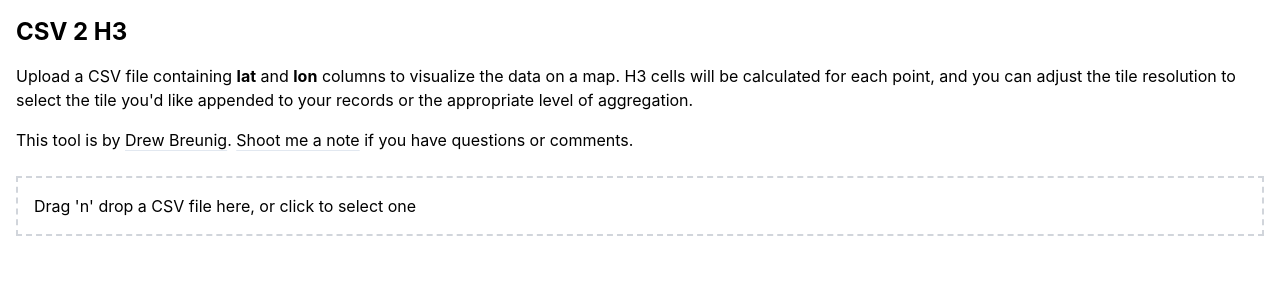
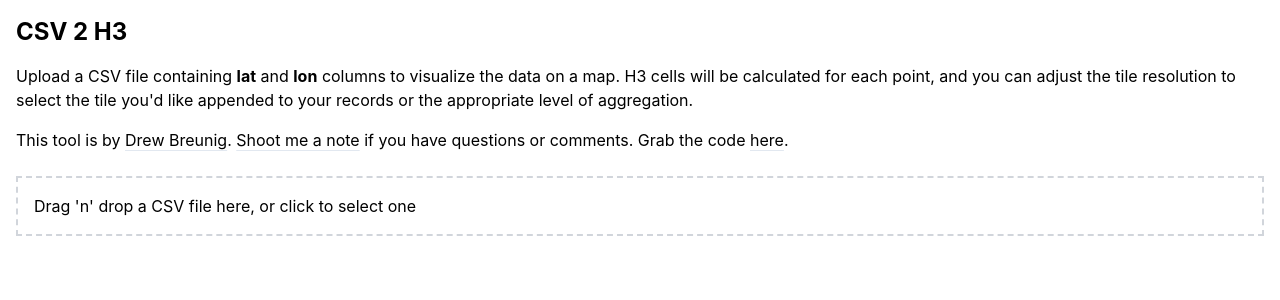
Before and after one commit to dbreunig/csv_to_h3, a React (Create React App) app: page / in a window 1280 px wide. Shown: the top 300 px of the page. Built offline with nearby package versions, Linux system fonts and the light colour scheme.

Commit message:
Index.html updates

```diff
--- a/src/App.js
+++ b/src/App.js
@@ -237,7 +237,7 @@ const App = () => {
       <h1 className="text-2xl font-bold mb-4">CSV 2 H3</h1>
       <div className="mb-4">
         <p>Upload a CSV file containing <b>lat</b> and <b>lon</b> columns to visualize the data on a map. H3 cells will be calculated for each point, and you can adjust the tile resolution to select the tile you'd like appended to your records or the appropriate level of aggregation.</p>
-        <p className="mt-4 mb-6">This tool is by <a href="https://www.dbreunig.com/" className="underline decoration-1 decoration-slate-200 underline-offset-4 hover:decoration-2 hover:decoration-blue-400 cursor-pointer">Drew Breunig</a>. <a href="https://www.dbreunig.com/contact.html" className="underline decoration-1 decoration-slate-200 underline-offset-4 hover:decoration-2 hover:decoration-blue-400 cursor-pointer">Shoot me a note</a> if you have questions or comments.</p>
+        <p className="mt-4 mb-6">This tool is by <a href="https://www.dbreunig.com/2024/07/22/enriching-csvs-with-h3.html" className="underline decoration-1 decoration-slate-200 underline-offset-4 hover:decoration-2 hover:decoration-blue-400 cursor-pointer">Drew Breunig</a>. <a href="https://www.dbreunig.com/contact.html" className="underline decoration-1 decoration-slate-200 underline-offset-4 hover:decoration-2 hover:decoration-blue-400 cursor-pointer">Shoot me a note</a> if you have questions or comments. Grab the code <a href="https://github.com/dbreunig/csv_to_h3" className="underline decoration-1 decoration-slate-200 underline-offset-4 hover:decoration-2 hover:decoration-blue-400 cursor-pointer">here</a>.</p>
       </div>
       <div {...getRootProps()} className="border-2 border-dashed border-gray-300 p-4 mb-4 cursor-pointer">
         <input {...getInputProps()} />
```
